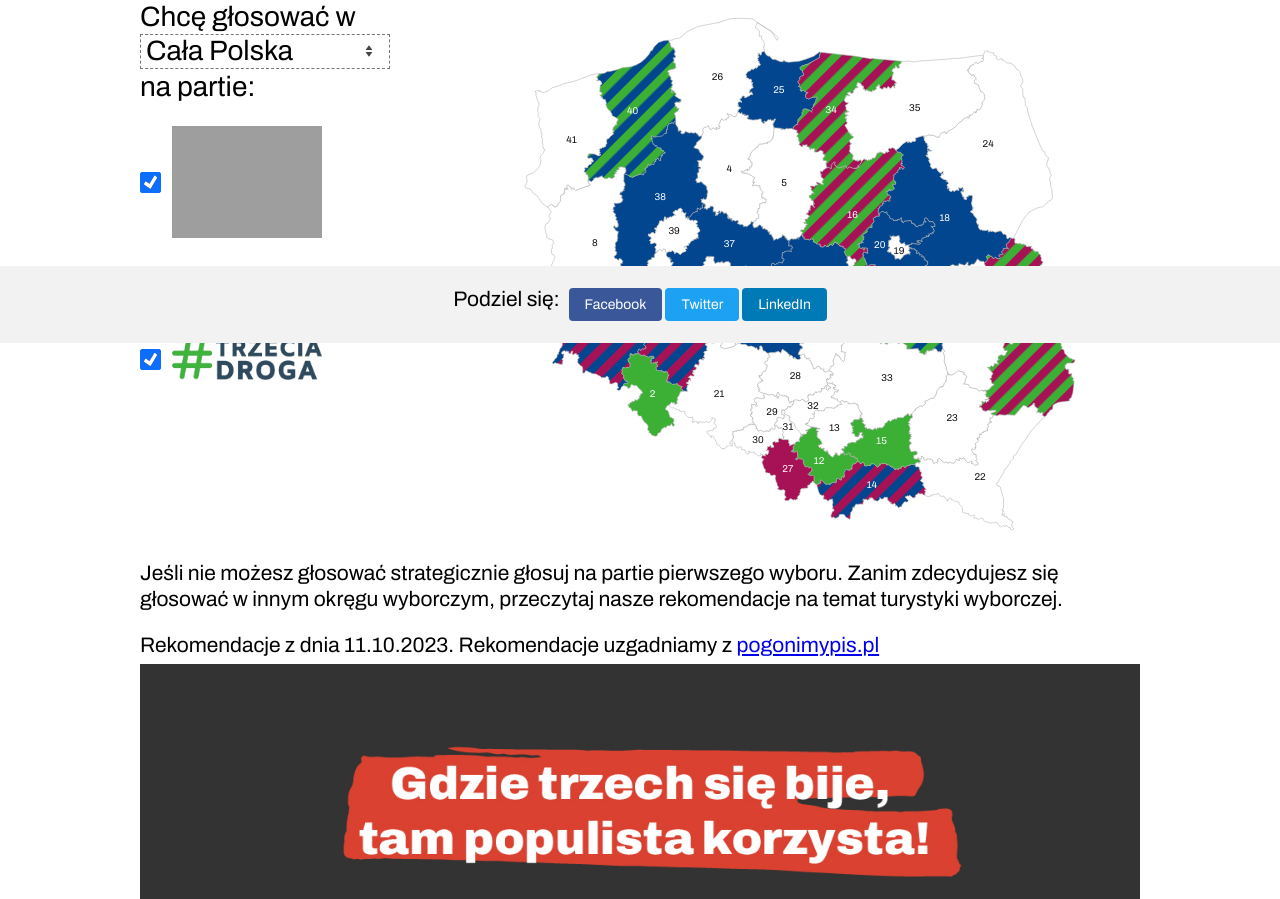
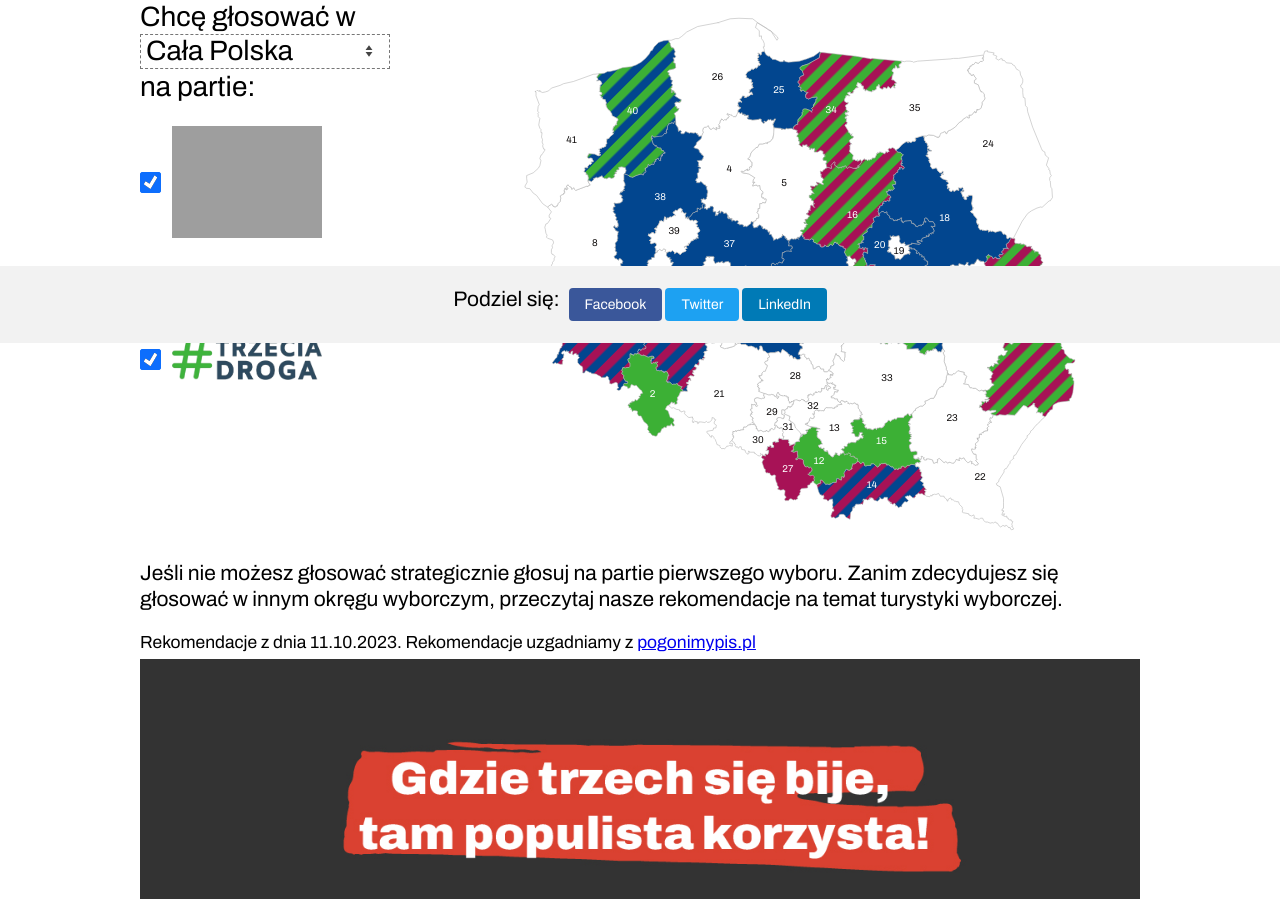
Before and after one commit to ptrstpp950/wybieramTakMapa, a PHP site: page / in a window 1280 px wide. Shown: the part 457-1356 px from the top of the page. Run offline with PHP 8.4, Linux system fonts and the light colour scheme; grey boxes are pictures that could not be loaded.

Commit message:
Fix size

```diff
--- a/main.css
+++ b/main.css
@@ -207,7 +207,7 @@ main {
 }
 
 .bottom-info p {
-    font-size: 1.5em;
+    font-size: 1.25em;
 }
 
 
```
